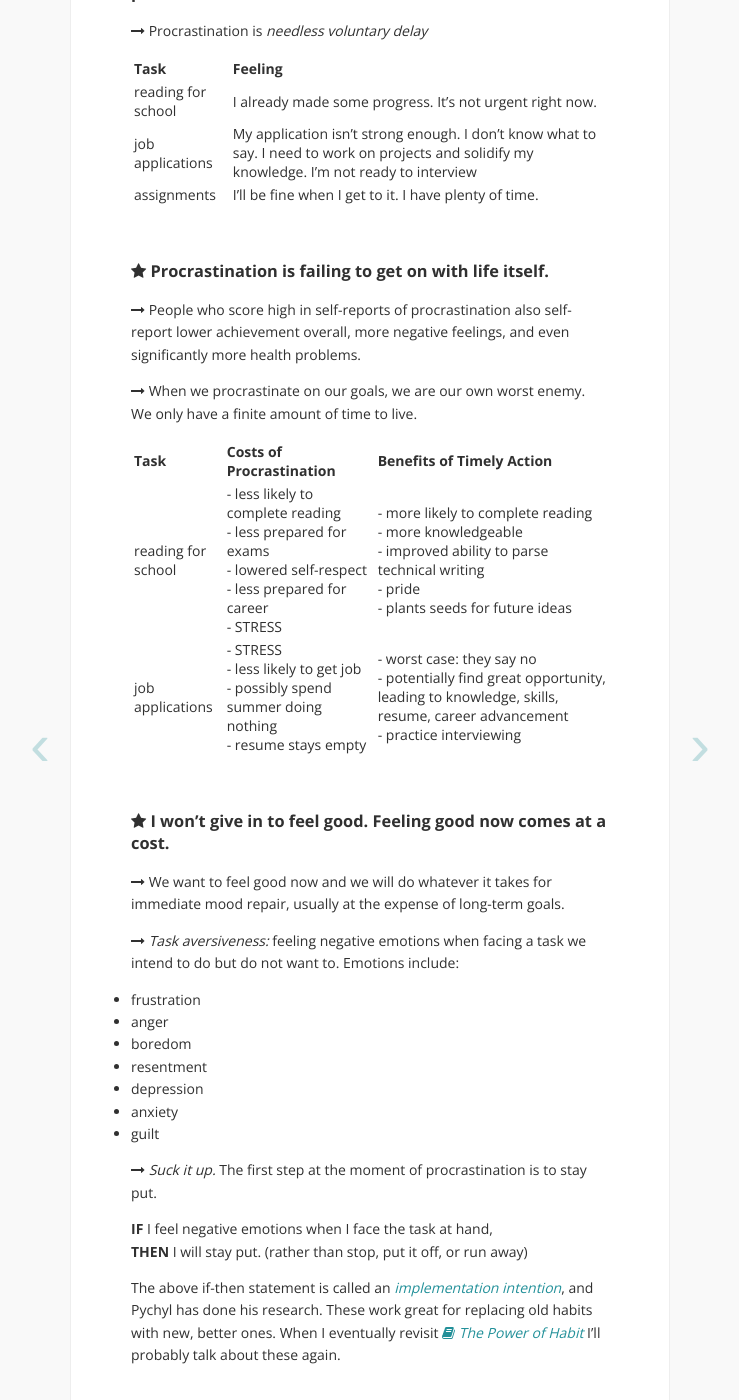
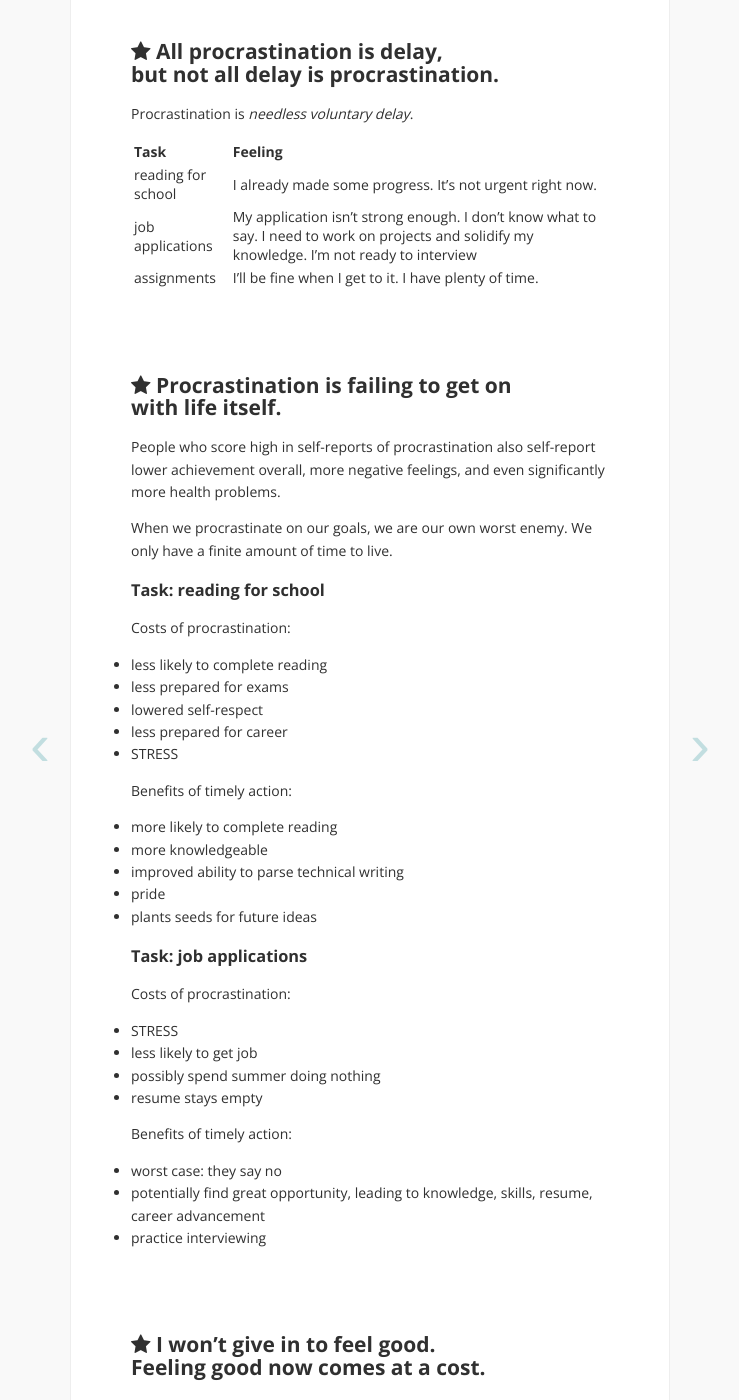
Before and after one commit to shelbyspees/speesblog, a Jekyll site: the page built from _posts/2015-03-30-procrastination.md, in a window 1280 px wide and 1400 px high, scrolled down 796 px. Shown: the whole window, without its empty margins (270-1009 px from the left). Built offline with Jekyll 4.4.1, drawn with Linux system fonts in a browser that asks for light colours; nearby versions of some CDN libraries; comment, search, counter and statistics services are not loaded; some of the changed text lies outside the part shown.

Commit message:
Update various posts

```diff
--- a/_posts/2015-03-30-procrastination.md
+++ b/_posts/2015-03-30-procrastination.md
@@ -8,11 +8,11 @@ Today I finished [<i class="fa fa-book"></i> *Solving the Procrastination Puzzle
 
 It's a short listen/read but Pychyl does a great job of packing these condensed bits of information so you can use them right away. As a fan of his [podcast]() I know he's done his research, but Pychyl knows his audience. He didn't mess around. He wants you to **just get started.**
 
-<h2 class="anchor" id="title">Solving The Procrastination Puzzle</h2>
+#Solving The Procrastination Puzzle
 
-###<i class="fa fa-star"></i> All procrastination is delay, but not all delay is procrastination.
+##<i class="fa fa-star"></i> All procrastination is delay,<br>but not all delay is procrastination.
 
-<i class="fa fa-long-arrow-right"></i> Procrastination is *needless voluntary delay*
+Procrastination is *needless voluntary delay*.
 
 | Task | Feeling |
 | :--- | :--- |
@@ -22,24 +22,52 @@ It's a short listen/read but Pychyl does a great job of packing these condensed
 
 <br>
 
-###<i class="fa fa-star"></i> Procrastination is failing to get on with life itself.
+##<i class="fa fa-star"></i> Procrastination is failing to get on<br>with life itself.
 
-<i class="fa fa-long-arrow-right"></i> People who score high in self-reports of procrastination also self-report lower achievement overall, more negative feelings, and even significantly more health problems.
+People who score high in self-reports of procrastination also self-report lower achievement overall, more negative feelings, and even significantly more health problems.
 
-<i class="fa fa-long-arrow-right"></i> When we procrastinate on our goals, we are our own worst enemy. We only have a finite amount of time to live.
+When we procrastinate on our goals, we are our own worst enemy. We only have a finite amount of time to live.
 
-| Task | Costs of Procrastination | Benefits of Timely Action |
-| :--- | :--- | :--- |
-| reading for school | - less likely to complete reading<br> - less prepared for exams<br> - lowered self-respect<br> - less prepared for career<br> - STRESS | - more likely to complete reading<br> - more knowledgeable<br> - improved ability to parse technical writing<br> - pride<br> - plants seeds for future ideas |
-| job applications | - STRESS<br> - less likely to get job<br> - possibly spend summer doing nothing<br> - resume stays empty | - worst case: they say no<br> - potentially find great opportunity, leading to knowledge, skills, resume, career advancement<br> - practice interviewing |
+###Task: reading for school
+
+Costs of procrastination:
+
+- less likely to complete reading
+- less prepared for exams
+- lowered self-respect
+- less prepared for career
+- STRESS
+
+Benefits of timely action:
+
+- more likely to complete reading
+- more knowledgeable
+- improved ability to parse technical writing
+- pride
+- plants seeds for future ideas
+
+###Task: job applications
+
+Costs of procrastination:
+
+- STRESS
+- less likely to get job
+- possibly spend summer doing nothing
+- resume stays empty
+
+Benefits of timely action:
+
+- worst case: they say no
+- potentially find great opportunity, leading to knowledge, skills, resume, career advancement
+- practice interviewing
 
 <br>
 
-###<i class="fa fa-star"></i> I won't give in to feel good. Feeling good now comes at a cost.
+##<i class="fa fa-star"></i> I won't give in to feel good.<br>Feeling good now comes at a cost.
 
-<i class="fa fa-long-arrow-right"></i> We want to feel good now and we will do whatever it takes for immediate mood repair, usually at the expense of long-term goals.
+We want to feel good now and we will do whatever it takes for immediate mood repair, usually at the expense of long-term goals.
 
-<i class="fa fa-long-arrow-right"></i> *Task aversiveness:* feeling negative emotions when facing a task we intend to do but do not want to. Emotions include:
+*Task aversiveness:* feeling negative emotions when facing a task we intend to do but do not want to. Emotions include:
 
 - frustration
 - anger
@@ -49,7 +77,7 @@ It's a short listen/read but Pychyl does a great job of packing these condensed
 - anxiety
 - guilt
 
-<i class="fa fa-long-arrow-right"></i> *Suck it up.* The first step at the moment of procrastination is to stay put.
+*Suck it up.* The first step at the moment of procrastination is to stay put.
 
 **IF** I feel negative emotions when I face the task at hand,<br>**THEN** I will stay put. (rather than stop, put it off, or run away)
 
@@ -57,27 +85,27 @@ The above if-then statement is called an [*implementation intention*](https://ww
 
 <br>
 
-###<i class="fa fa-star"></i> I won't feel more like doing it tomorrow.
+##<i class="fa fa-star"></i> I won't feel more like doing it tomorrow.
 
-<i class="fa fa-long-arrow-right"></i> We have a bias when we predict future mood (affective) states in relation to positive or negative events.
+We have a bias when we predict future mood (affective) states in relation to positive or negative events.
 
-<i class="fa fa-long-arrow-right"></i> *Focalism:* the tendency to underestimate the extent to which other events will influence our thoughts and feelings in the future.
+*Focalism:* the tendency to underestimate the extent to which other events will influence our thoughts and feelings in the future.
 
-<i class="fa fa-long-arrow-right"></i> *Presentism:* the tendency to put too much emphasis on the present in our prediction of the future.
+*Presentism:* the tendency to put too much emphasis on the present in our prediction of the future.
 
-<i class="fa fa-long-arrow-right"></i> We need to represent the future as though it were happening in the present. (But beware second-order procrastination, overplanning)
+We need to represent the future as though it were happening in the present. (But beware second-order procrastination, overplanning)
 
-<i class="fa fa-long-arrow-right"></i> Expect to be wrong and deal with it.
+Expect to be wrong and deal with it.
 
->My current motivational state does not need to match my intention in order to act
+><i class="fa fa-quote-left"></i> My current motivational state does not need to match my intention in order to act. <i class="fa fa-quote-right"></i>
 
-<i class="fa fa-long-arrow-right"></i> Expect that you will not feel overly enthused to get started when the time comes.
+Expect that you will not feel overly enthused to get started when the time comes.
 
 <br>
 
-###<i class="fa fa-star"></i> I need to be aware of my rationalizations.
+##<i class="fa fa-star"></i> I need to be aware of my rationalizations.
 
-<i class="fa fa-long-arrow-right"></i> Tendency to:
+Tendency to:
 
 1. discount future events in relation to short-term rewards
 2. underestimate the time things will take and overestimate how much we can do
```
Also changed, not shown: _posts/2015-03-24-how-to-write-a-resume.md (+4 -2 lines), _posts/2015-04-04-eye-candy.md (+2 -4 lines).
